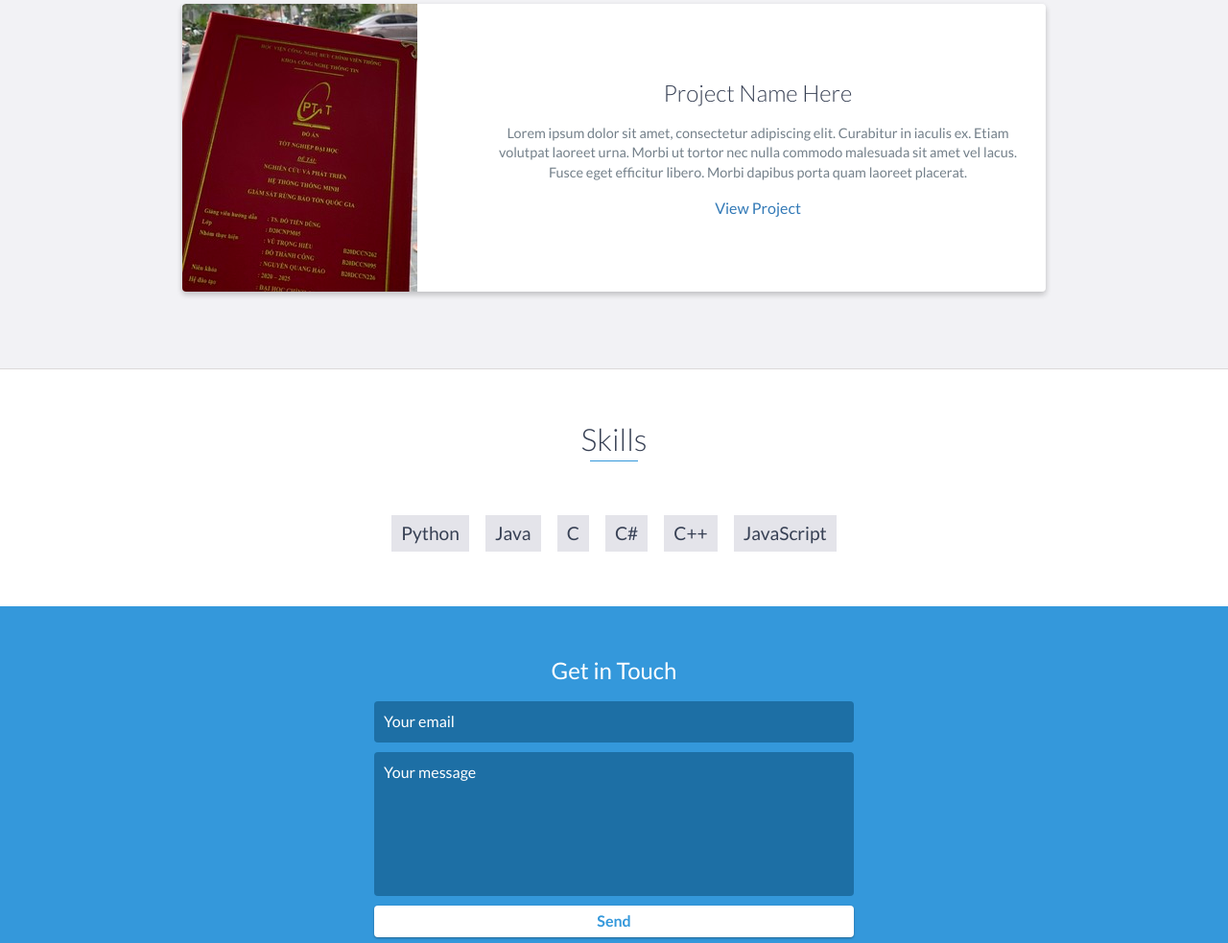
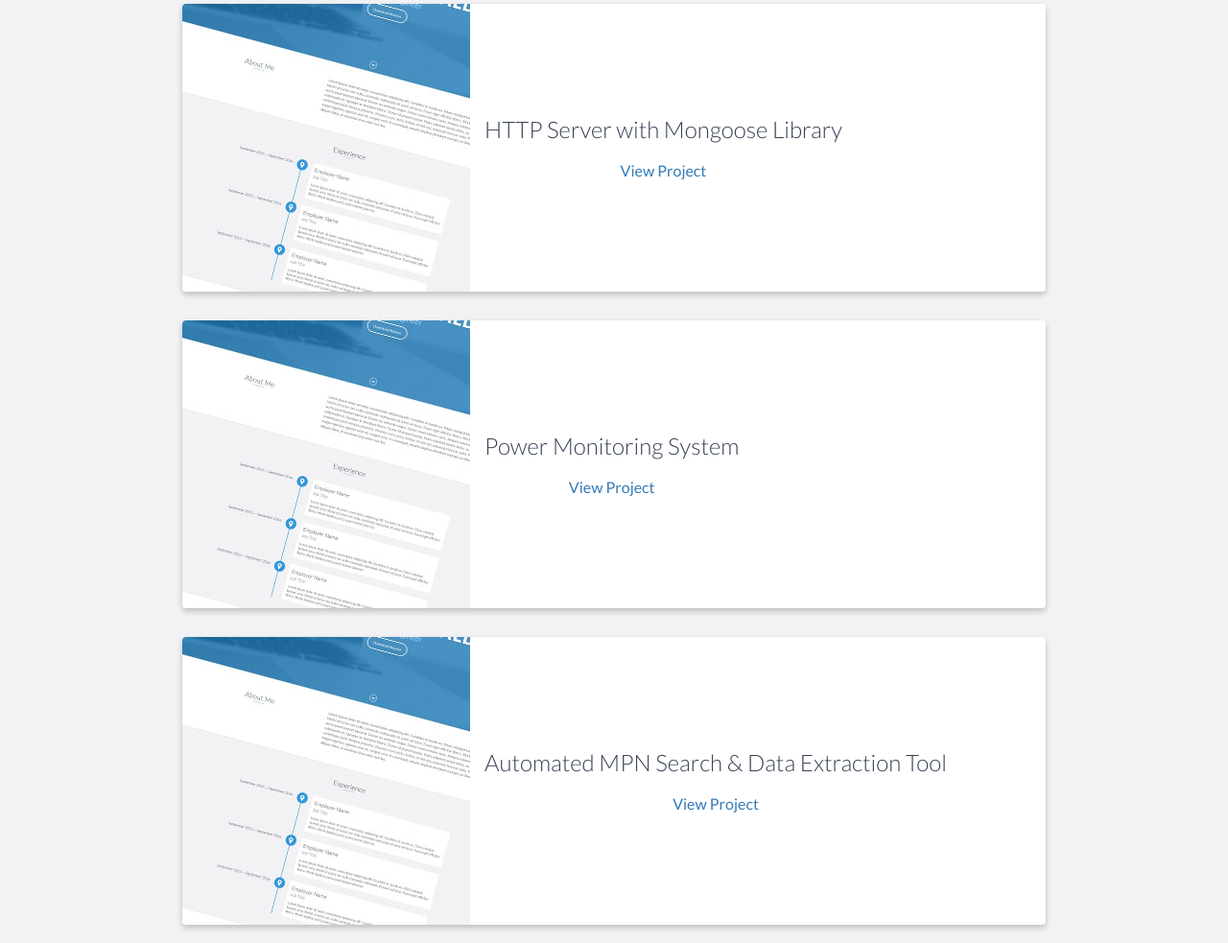
Before and after one commit to haonqptit/myInfo, a website: page index.html in a window 1280 px wide. Shown: the part 2969-3952 px from the top of the page at 96% size. Drawn offline with nearby package versions, Linux system fonts and the light colour scheme.

Commit message:
add project

```diff
--- a/index.html
+++ b/index.html
@@ -184,9 +184,6 @@
                         <h3>
                             Graduation Project: Research and Development of an Intelligent System for Monitoring National Conservation Forests.
                         </h3>
-                        <p>
-                            Lorem ipsum dolor sit amet, consectetur adipiscing elit. Curabitur in iaculis ex. Etiam volutpat laoreet urna. Morbi ut tortor nec nulla commodo malesuada sit amet vel lacus. Fusce eget efficitur libero. Morbi dapibus porta quam laoreet placerat.
-                        </p>
                         <a href="#">View Project</a>
                     </div>
                     <!-- End .project-info -->
@@ -195,19 +192,41 @@
 
                 <div class="project shadow-large">
                     <div class="project-image">
-                        <img src="images/project.jpg" />
+                        <img src="images/2.jpg" />
                     </div>
                     <!-- End .project-image -->
                     <div class="project-info">
-                        <h3>Project Name Here</h3>
-                        <p>
-                            Lorem ipsum dolor sit amet, consectetur adipiscing elit. Curabitur in iaculis ex. Etiam volutpat laoreet urna. Morbi ut tortor nec nulla commodo malesuada sit amet vel lacus. Fusce eget efficitur libero. Morbi dapibus porta quam laoreet placerat.
-                        </p>
+                        <h3>HTTP Server with Mongoose Library</h3>
+                        <a href="#">View Project</a>
+                    </div>
+                    <!-- End .project-info -->
+                </div>
+
+                <div class="project shadow-large">
+                    <div class="project-image">
+                        <img src="images/2.jpg" />
+                    </div>
+                    <!-- End .project-image -->
+                    <div class="project-info">
+                        <h3>Power Monitoring System</h3>
                         <a href="#">View Project</a>
                     </div>
                     <!-- End .project-info -->
                 </div>
                 <!-- End .project -->
+                                 <div class="project shadow-large">
+                    <div class="project-image">
+                        <img src="images/2.jpg" />
+                    </div>
+                    <!-- End .project-image -->
+                    <div class="project-info">
+                        <h3>Automated MPN Search & Data Extraction Tool</h3>
+                        <a href="#">View Project</a>
+                    </div>
+                    <!-- End .project-info -->
+                </div>
+                <!-- End .project -->
+
             </div>
         </div>
     </div>
@@ -229,11 +248,11 @@
     <div id="contact">
         <h2>Get in Touch</h2>
         <div id="contact-form">
-            <form method="POST" action="https://formspree.io/email@email.com">
+            <form method="POST" action="https://formspree.io/haonqptit@gmail.com">
                 <input type="hidden" name="_subject" value="Contact request from personal website" />
                 <input type="email" name="_replyto" placeholder="Your email" required>
                 <textarea name="message" placeholder="Your message" required></textarea>
-                <button type="submit">Send</button>
+                <!-- <button type="submit">Send</button> -->
             </form>
         </div>
         <!-- End #contact-form -->
```
Also changed, not shown: images/pro.png (added).
